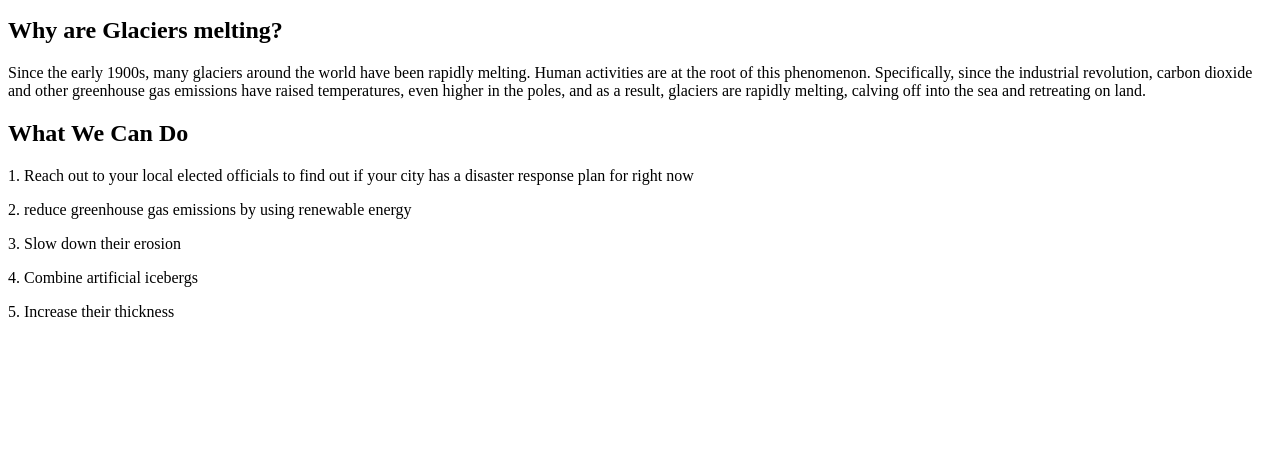
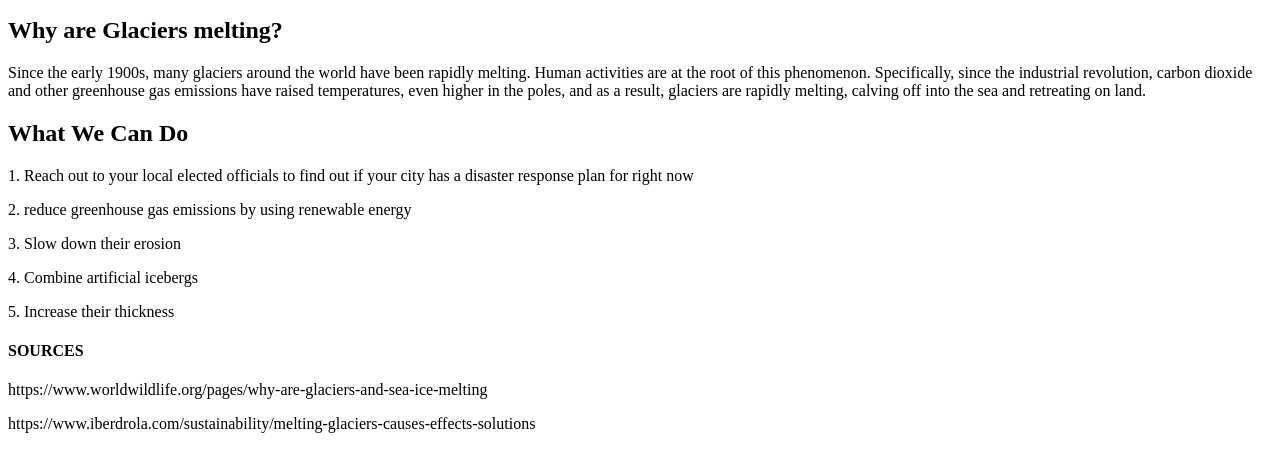
Before and after one commit to hkle101/IceBreaker, a plain HTML site: page index.html in a window 1280 px wide. Shown: the part 110-582 px from the top of the page. Drawn offline with Linux system fonts and the light colour scheme.

Commit message:
index.html

```diff
--- a/index.html
+++ b/index.html
@@ -22,5 +22,8 @@
     <p>3. Slow down their erosion</p>
     <p>4. Combine artificial icebergs</p>
     <p>5. Increase their thickness</p>
+    <h4>SOURCES</h4>
+    <p>https://www.worldwildlife.org/pages/why-are-glaciers-and-sea-ice-melting</p>
+    <p>https://www.iberdrola.com/sustainability/melting-glaciers-causes-effects-solutions</p>
 </body>
 </html>
```
